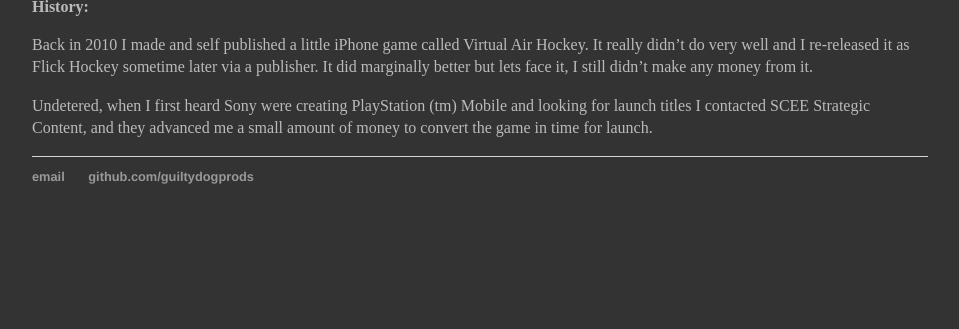
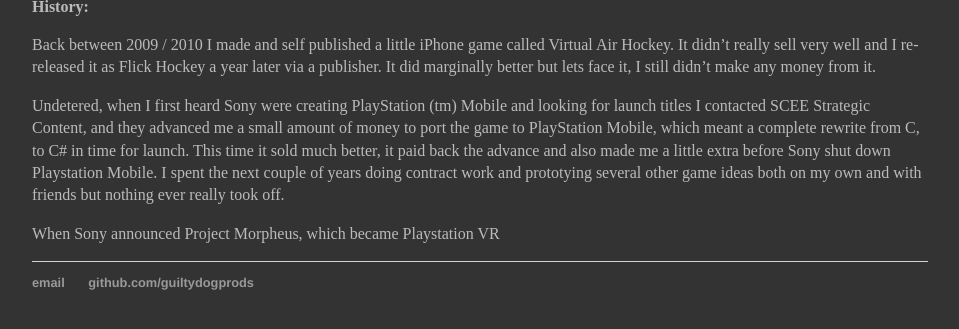
Before and after one commit to guiltydogprods/guiltydogprods.github.io, a Jekyll site: the page built from _posts/2020-08-05-introducing-air-hockey-arcade.md, in a window 1280 px wide, cut to the strip 601-951 px from the top of the page. Shown: the top 329 px of the strip, without its empty margins (160-1119 px from the left). Built offline with Jekyll 4.4.1, drawn with Linux system fonts in a browser that asks for light colours; before the commit the page ends 900 px from its top, so only the background shows below that.

Commit message:
Update 2020-08-05-introducing-air-hockey-arcade.md

```diff
--- a/_posts/2020-08-05-introducing-air-hockey-arcade.md
+++ b/_posts/2020-08-05-introducing-air-hockey-arcade.md
@@ -10,6 +10,8 @@
 
 **History:**
 
-Back in 2010 I made and self published a little iPhone game called Virtual Air Hockey.  It really didn't do very well and I re-released it as Flick Hockey sometime later via a publisher.  It did marginally better but lets face it, I still didn't make any money from it.
+Back between 2009 / 2010 I made and self published a little iPhone game called Virtual Air Hockey.  It didn't really sell very well and I re-released it as Flick Hockey a year later via a publisher.  It did marginally better but lets face it, I still didn't make any money from it.
 
-Undetered, when I first heard Sony were creating PlayStation (tm) Mobile and looking for launch titles I contacted SCEE Strategic Content, and they advanced me a small amount of money to convert the game in time for launch.
+Undetered, when I first heard Sony were creating PlayStation (tm) Mobile and looking for launch titles I contacted SCEE Strategic Content, and they advanced me a small amount of money to port the game to PlayStation Mobile, which meant a complete rewrite from C, to C# in time for launch. This time it sold much better, it paid back the advance and also made me a little extra before Sony shut down Playstation Mobile.  I spent the next couple of years doing contract work and prototying several other game ideas both on my own and with friends but nothing ever really took off.
+
+When Sony announced Project Morpheus, which became Playstation VR
```
